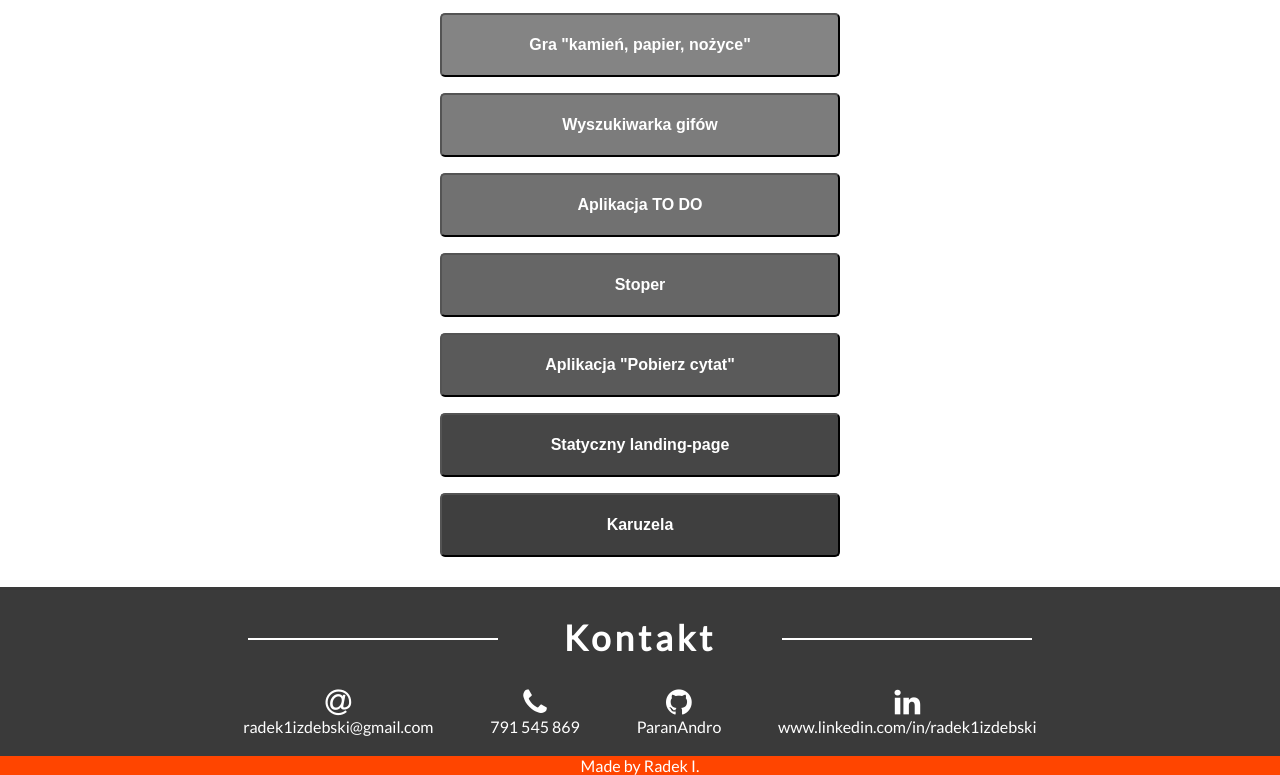
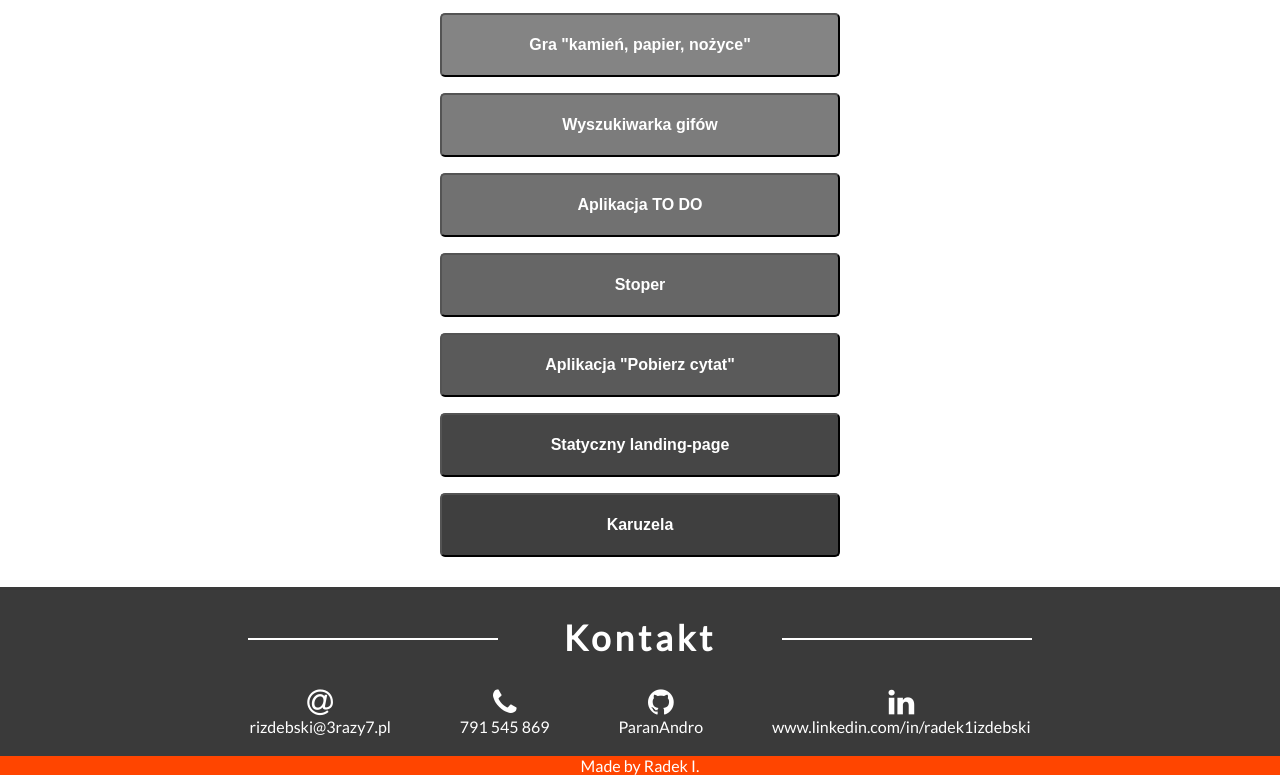
Before and after one commit to ParanAndro/3x7.pl, a website: page index.html in a window 1280 px wide. Shown: the part 1773-2548 px from the top of the page. Drawn offline with Linux system fonts and the light colour scheme.

Commit message:
Change e-mail adres in html

```diff
--- a/index.html
+++ b/index.html
@@ -171,7 +171,7 @@
 				<div class="contacts">
 					<div class="contact area-line">
 						<i class="fa fa-at icons"></i>
-						<span>radek1izdebski@gmail.com</span>
+						<span>rizdebski@3razy7.pl</span>
 					</div>
 					<div class="contact area-line">
 						<i class="fa fa-phone icons"></i>
```
